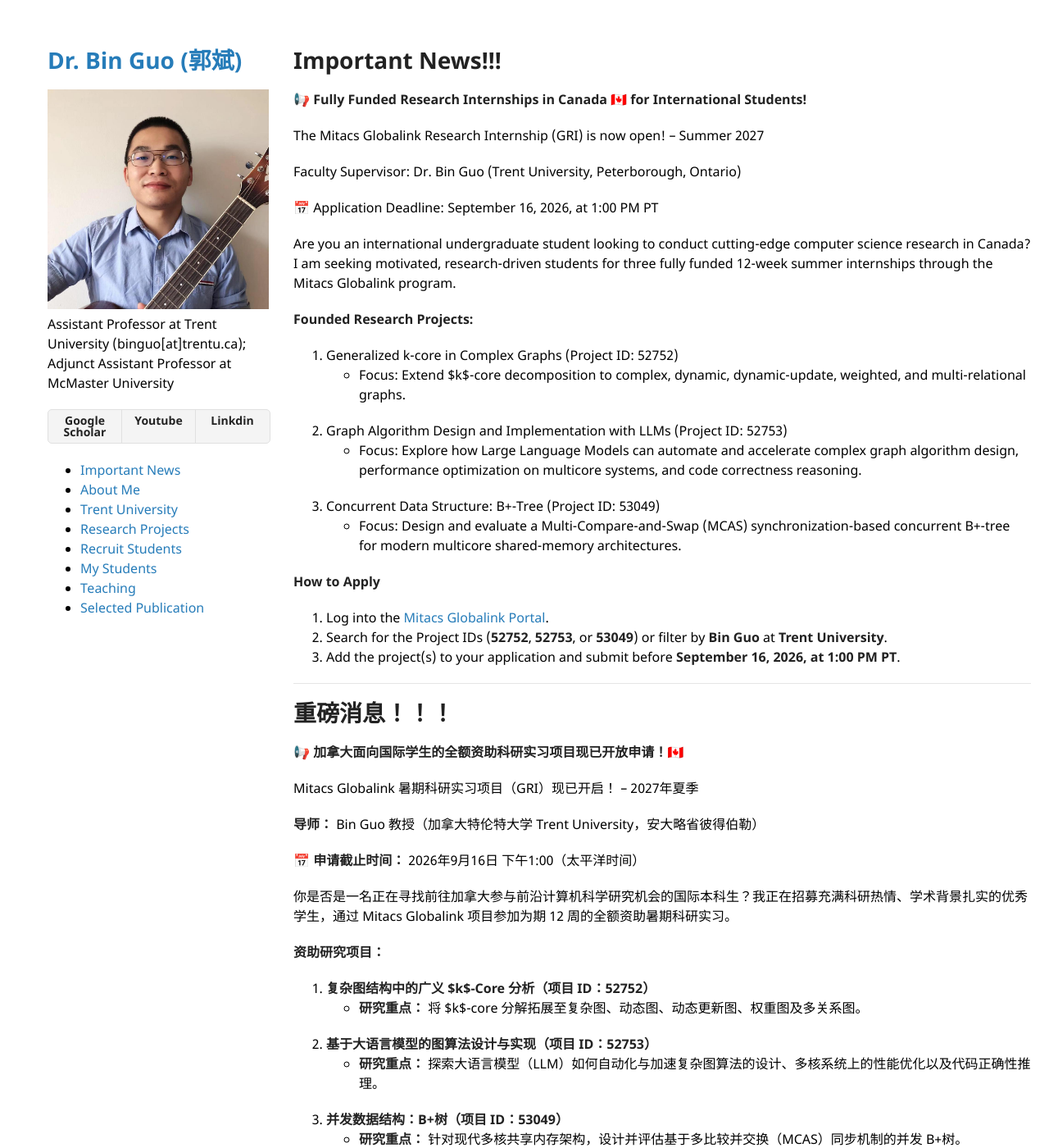
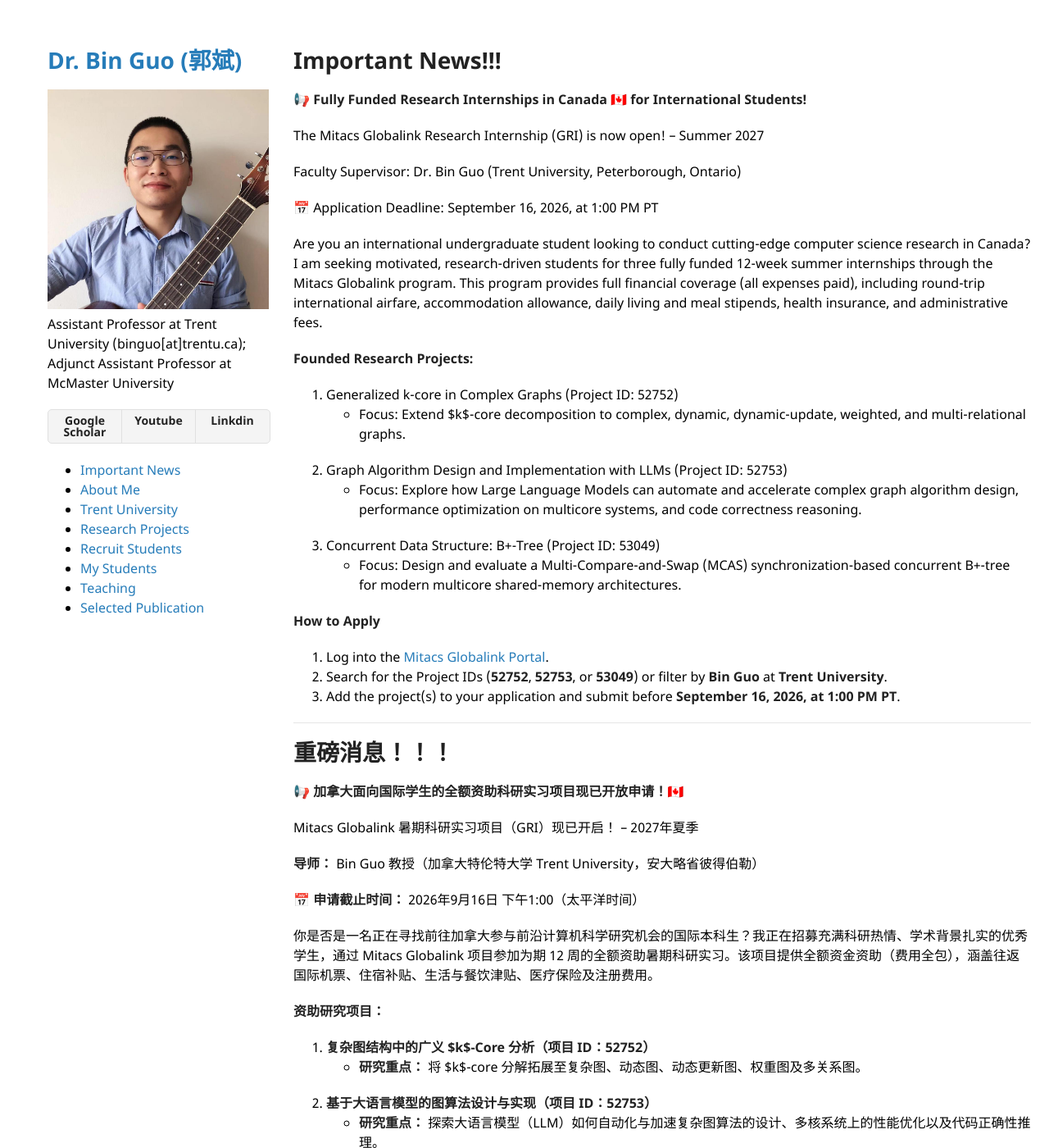
Before and after one commit to bin-guo/bin-guo.github.io, a Jekyll site: the page built from index.md, in a window 1280 px wide and 1400 px high. Shown: the whole window at 82% size. Built offline with Jekyll 4.4.1, drawn with Linux system fonts in a browser that asks for light colours; our own code applies the rules of GitHub Pages for plain Markdown files.

Commit message:
Update index.md

```diff
--- a/index.md
+++ b/index.md
@@ -8,7 +8,7 @@ Faculty Supervisor: Dr. Bin Guo (Trent University, Peterborough, Ontario)
 
  📅 Application Deadline: September 16, 2026, at 1:00 PM PT
 
-Are you an international undergraduate student looking to conduct cutting-edge computer science research in Canada? I am seeking motivated, research-driven students for three fully funded 12-week summer internships through the Mitacs Globalink program.
+Are you an international undergraduate student looking to conduct cutting-edge computer science research in Canada? I am seeking motivated, research-driven students for three fully funded 12-week summer internships through the Mitacs Globalink program. This program provides full financial coverage (all expenses paid), including round-trip international airfare, accommodation allowance, daily living and meal stipends, health insurance, and administrative fees.
 
 **Founded Research Projects:**
 1. Generalized k-core in Complex Graphs (Project ID: 52752)
@@ -36,7 +36,7 @@ Mitacs Globalink 暑期科研实习项目（GRI）现已开启！ – 2027年夏
 
 📅 **申请截止时间：** 2026年9月16日 下午1:00（太平洋时间）
 
-你是否是一名正在寻找前往加拿大参与前沿计算机科学研究机会的国际本科生？我正在招募充满科研热情、学术背景扎实的优秀学生，通过 Mitacs Globalink 项目参加为期 12 周的全额资助暑期科研实习。
+你是否是一名正在寻找前往加拿大参与前沿计算机科学研究机会的国际本科生？我正在招募充满科研热情、学术背景扎实的优秀学生，通过 Mitacs Globalink 项目参加为期 12 周的全额资助暑期科研实习。该项目提供全额资金资助（费用全包），涵盖往返国际机票、住宿补贴、生活与餐饮津贴、医疗保险及注册费用。
 
 **资助研究项目：**
 1. **复杂图结构中的广义 $k$-Core 分析（项目 ID：52752）**
```
